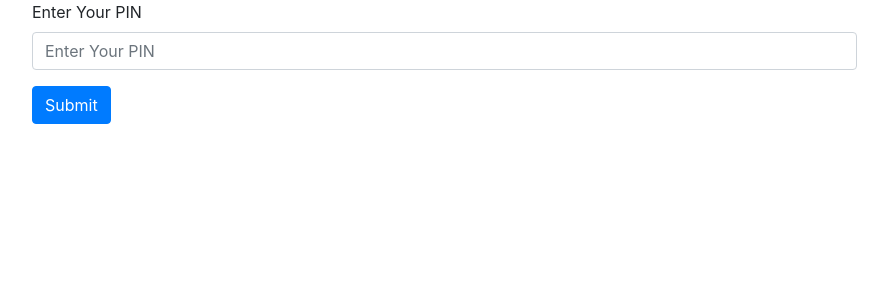
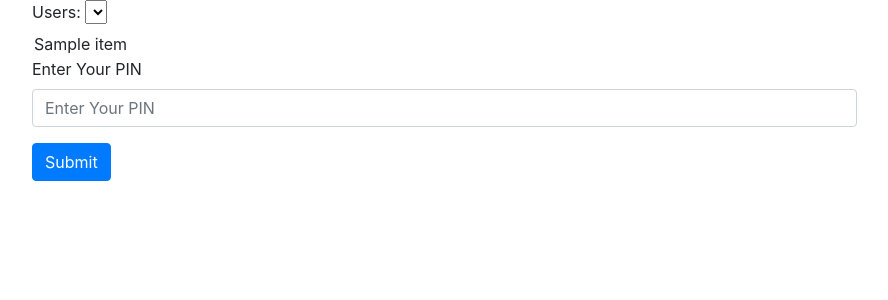
Before and after one commit to richytruitt/garage_door_clicker, a Flask app: template templates/door_closed.html in a window 1280 px wide. Shown: the top 300 px of the page, without its empty margins (338-1226 px from the left). Run offline with Flask 2, Linux system fonts and the light colour scheme; the template is opened without the code that fills it: most values are stand-ins (such as "Sample title", 1, 10 or a date in 2020); lists and menus that the app fills with data are empty; some libraries are stand-ins or nearby versions.

Commit message:
adding DB layer

```diff
--- a/helpers/db.py
+++ b/helpers/db.py
@@ -25,7 +25,6 @@
             cur = conn.cursor()
             cur.execute('SELECT name FROM users')
             users = cur.fetchall()
-            print(users)
             return [r[0] for r in users]
 
         except:
--- a/main.py
+++ b/main.py
@@ -27,7 +27,7 @@
 
     users = db.get_users(db_connection)
 
-    return render_template('door_closed.html')
+    return render_template('door_closed.html', users=users)
 
 
 @app.route('/verify_and_open', methods=['POST'])
--- a/templates/door_closed.html
+++ b/templates/door_closed.html
@@ -22,6 +22,14 @@
                 <form action="{{ url_for('verify_and_open') }}" method="post" style="vertical-align: middle;">
 
                     <div class="form-group">
+                        <label for="users">Users: </label>
+                        <select name="users" id="users" onfocus="this.selectedIndex = -1;"></select>
+
+                          {% for user in users %}
+                          <option value="{{ item.id }}">{{item.Dept_name}}</option>
+                          {% endfor %}
+
+                        </select>
                         <label for="entered_pin">Enter Your PIN</label>
                         <input type="text" inputmode="numeric" class="form-control" id="entered_pin" aria-describedby="st" placeholder="Enter Your PIN" name="PIN">
                     </div>
```
